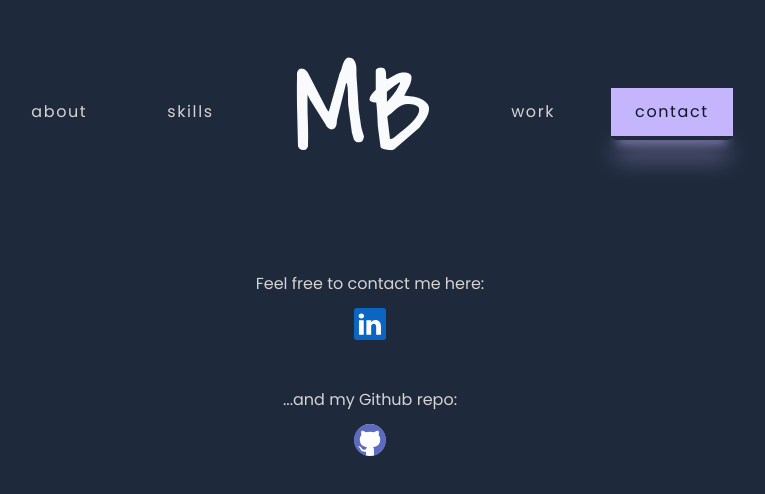
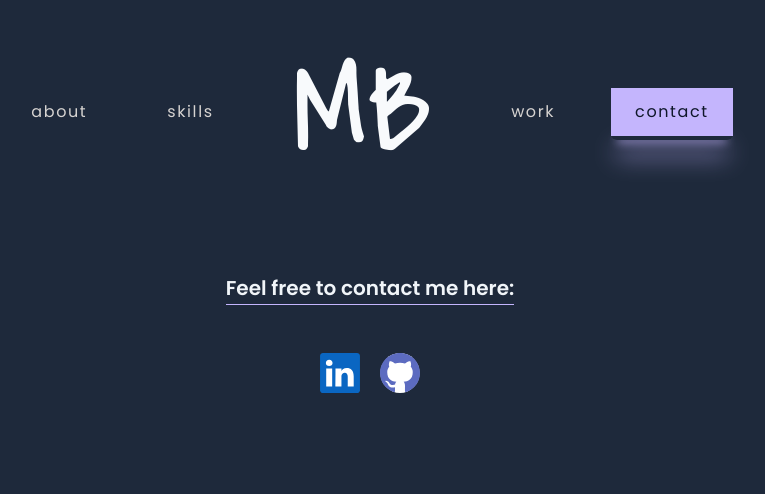
Before and after one commit to markoskace1/my-portfolio, a SvelteKit app: page /contact in a window 1280 px wide. Shown: the top 494 px of the page, without its empty margins (270-1035 px from the left). Built offline with nearby package versions, Linux system fonts and the light colour scheme.

Commit message:
updated Contact page

```diff
--- a/src/routes/contact/+page.svelte
+++ b/src/routes/contact/+page.svelte
@@ -1,19 +1,28 @@
 <script>
 	import linkedInLogo from '$lib/images/linkedin-icon-3.svg';
+	import upWorkIcon from '$lib/images/upwork-1.svg';
 	import githubIcon from '$lib/images/github-icon-2.svg';
 </script>
 
-<section class="flex flex-col w-screen space-y-12 max-w-5xl">
-	<div class="flex flex-col items-center gap-3">
-		<p>Feel free to contact me here:</p>
-		<a href="https://www.linkedin.com/in/bmitja/" target="_blank"
-			><img src={linkedInLogo} alt="LinkedIn logo" height="32px" width="32px" /></a
+<section class="flex flex-col justify-center items-center space-y-12 max-w-5xl">
+	<div
+		class="prose prose-h3:text-slate-100 border-b border-violet-300 flex flex-col items-center gap-3"
+	>
+		<h3>Feel free to contact me here:</h3>
+	</div>
+	<div class="flex flex-row items-center gap-5">
+		<a
+			href="https://www.linkedin.com/in/bmitja/"
+			target="_blank"
+			class="hover:-translate-y-2 tranisition duration-300 ease-in-out hover:scale-110"
+			><img src={linkedInLogo} alt="LinkedIn logo" height="40px" width="40px" /></a
 		>
-	</div>
-	<div class="flex flex-col items-center gap-3">
-		<p>...and my Github repo:</p>
-		<a href="https://github.com/markoskace1" target="_blank"
-			><img src={githubIcon} alt="GitHub logo" height="32px" width="32px" /></a
+
+		<a
+			href="https://github.com/markoskace1"
+			target="_blank"
+			class="hover:-translate-y-2 tranisition duration-300 ease-in-out hover:scale-110"
+			><img src={githubIcon} alt="GitHub logo" height="40px" width="40px" /></a
 		>
 	</div>
 </section>
```
Also changed, not shown: src/lib/images/upwork-1.svg (added).
